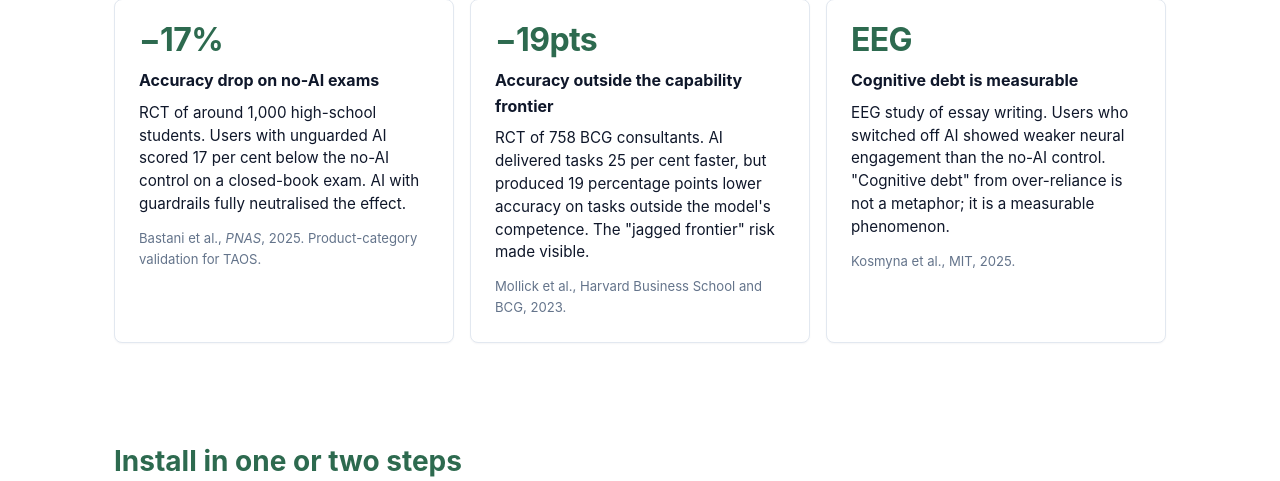
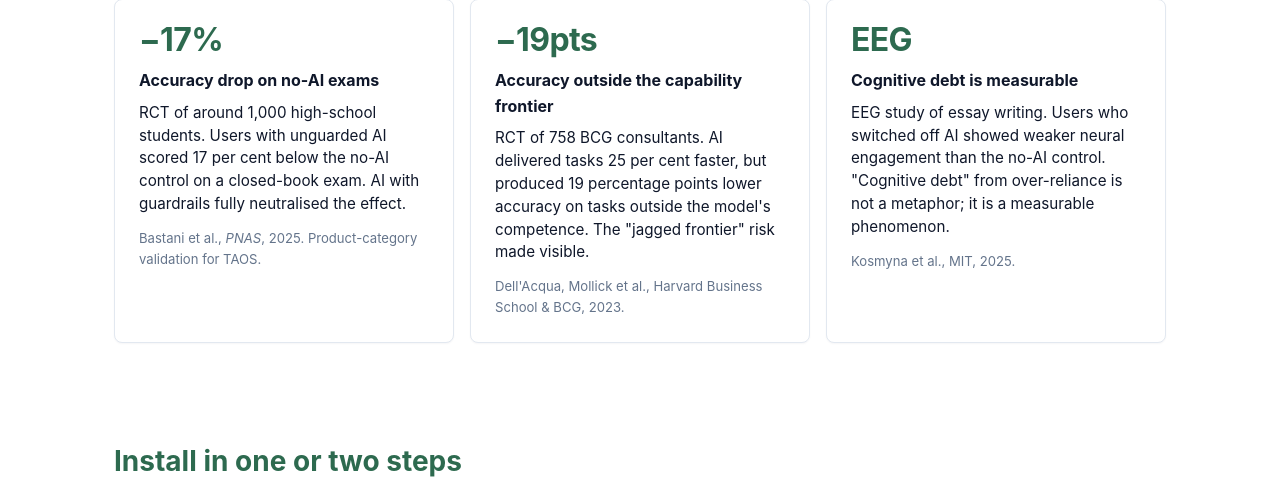
Before and after one commit to angelo-leone/talent-augmenting-layer, a Python web app: template hosted/templates/landing.html in a window 1280 px wide. Shown: the part 2725-3206 px from the top of the page. Run offline with Jinja, Linux system fonts and the light colour scheme; the template is opened without the code that fills it, so the values that code supplies are empty.

Commit message:
Fix Mollick et al. citation: BCG 758-consultant study is Dell'Acqua et al. 2023
The 'jagged frontier' RCT of 758 BCG consultants showing +25% speed and
-19pts accuracy outside the capability frontier is HBS Working Paper
24-013, Dell'Acqua, McFowland, Mollick, Lifshitz-Assaf, Kellogg,
Rajendran, Krayer, Candelon, Lakhani (Sept 2023). Mollick is a co-author
and the loudest populariser but not the first author.

Updated:
- Landing Research-backed card cites Dell'Acqua, Mollick et al.
- README research foundation row updated to match.
- docs/generate_architecture_docx.py also updated (local-only, gitignored).

Other Mollick references (general commentary on the autopilot effect)
left unchanged because they are Mollick's writing more broadly, not the
specific BCG study finding.

```diff
--- a/hosted/templates/landing.html
+++ b/hosted/templates/landing.html
@@ -217,7 +217,7 @@
                 <div class="research-stat">&minus;19pts</div>
                 <h4>Accuracy outside the capability frontier</h4>
                 <p class="research-finding">RCT of 758 BCG consultants. AI delivered tasks 25 per cent faster, but produced 19 percentage points lower accuracy on tasks outside the model's competence. The "jagged frontier" risk made visible.</p>
-                <p class="research-cite">Mollick et al., Harvard Business School and BCG, 2023.</p>
+                <p class="research-cite">Dell'Acqua, Mollick et al., Harvard Business School &amp; BCG, 2023.</p>
             </div>
             <div class="research-card">
                 <div class="research-stat">EEG</div>
```
Also changed, not shown: README.md.
